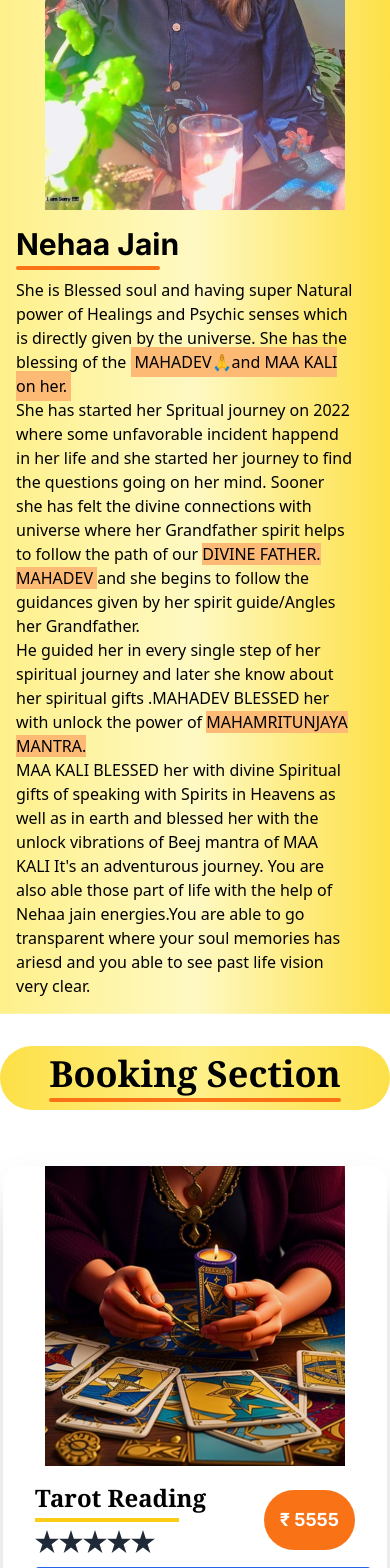
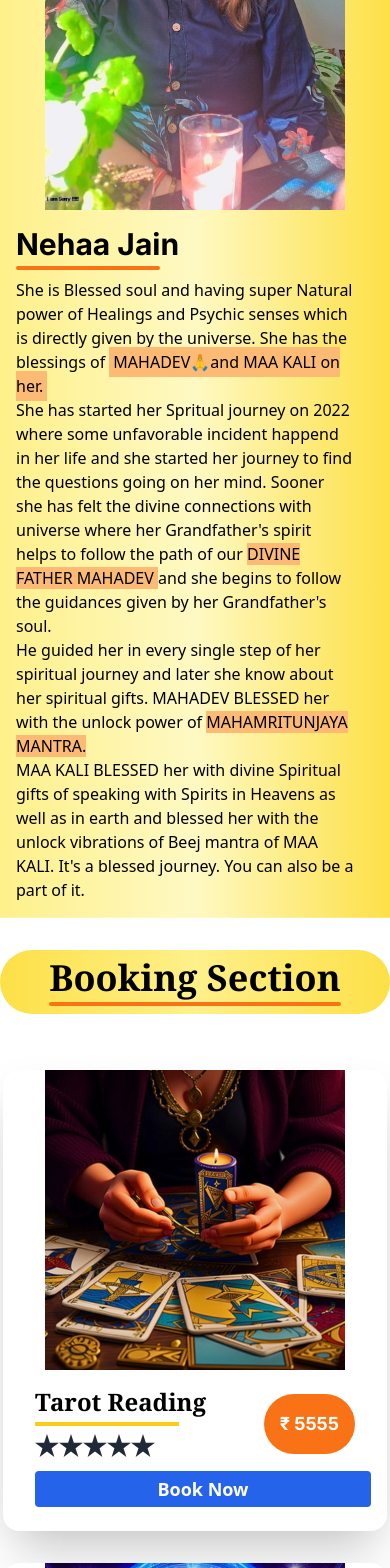
Before and after one commit to JainNeha7/astro, a Next.js app: page / in a window 390 px wide. Shown: the part 432-2000 px from the top of the page. Built offline with nearby package versions, Linux system fonts and the light colour scheme.

Commit message:
changes in cards

```diff
--- a/src/app/page.js
+++ b/src/app/page.js
@@ -15,8 +15,8 @@ export default function Home() {
         <div className="pr-5">
         <h1 className="font-bold text-3xl">Nehaa Jain</h1>
         <div className="w-36 h-1 border-b-4 border-orange-500 mt-1 rounded-2xl"></div>
-        <p className="font-sans font-medium mt-2 md:text-md lg:text-lg">She is Blessed soul and having super Natural power of Healings and Psychic senses which is directly given by the universe. She has the blessing of the <span className="bg-orange-300 p-1">MAHADEV🙏and MAA KALI on her.</span> <br/>
-        She has started her Spritual journey on 2022 where some unfavorable incident happend in her life and she started her journey to find the questions going on her mind. Sooner she has felt the divine connections with universe where her Grandfather spirit helps to follow the path of our <span className="bg-orange-300">DIVINE FATHER. MAHADEV </span>and she begins to follow the guidances given by her spirit guide/Angles her Grandfather.<br></br> He guided her in every single step of her spiritual journey and later she know about her spiritual gifts .MAHADEV BLESSED her with unlock the power of <span className="bg-orange-300">MAHAMRITUNJAYA MANTRA.</span><br/> MAA KALI BLESSED her with divine Spiritual gifts of speaking with Spirits in Heavens as well as in earth and blessed her with the unlock vibrations of Beej mantra of MAA KALI It's an adventurous journey. You are also able those part of life with the help of Nehaa jain energies.You are able to go transparent where your soul memories has ariesd and you able to see past life vision very clear.</p>
+        <p className="font-sans font-medium mt-2 md:text-md lg:text-lg">She is Blessed soul and having super Natural power of Healings and Psychic senses which is directly given by the universe. She has the blessings of <span className="bg-orange-300 p-1">MAHADEV🙏and MAA KALI on her.</span> <br/>
+        She has started her Spritual journey on 2022 where some unfavorable incident happend in her life and she started her journey to find the questions going on her mind. Sooner she has felt the divine connections with universe where her Grandfather's spirit helps to follow the path of our <span className="bg-orange-300">DIVINE FATHER MAHADEV </span>and she begins to follow the guidances given by her Grandfather's soul.<br></br> He guided her in every single step of her spiritual journey and later she know about her spiritual gifts. MAHADEV BLESSED her with the unlock power of <span className="bg-orange-300">MAHAMRITUNJAYA MANTRA.</span><br/> MAA KALI BLESSED her with divine Spiritual gifts of speaking with Spirits in Heavens as well as in earth and blessed her with the unlock vibrations of Beej mantra of MAA KALI. It's a blessed journey. You can also be a part of it.</p>
         </div>
 
         </div>
--- a/src/components/Achievements.jsx
+++ b/src/components/Achievements.jsx
@@ -30,7 +30,7 @@ function Achievements() {
     <img src="/achiever3.jpeg" className="w-80 h-90 mr-8 rounded-lg shadow-2xl" />
     <div>
 
-      <p className="py-6 font-semibold text-2xl">Best Indian Healer reward by Neha Jain</p>
+      <p className="py-6 font-semibold text-2xl">Received- "Best Healer Award" </p>
 
     </div>
   </div>
--- a/src/components/BookingSection.jsx
+++ b/src/components/BookingSection.jsx
@@ -47,10 +47,11 @@ function BookingSection() {
     <div className='border-b-4 mb-2 border-yellow-400 w-36 h-1'></div>
     <div className="rating ">
   <input type="radio" name="rating-1" className="mask mask-star" />
+  <input type="radio" name="rating-1" className="mask mask-star" checked />
   <input type="radio" name="rating-1" className="mask mask-star"  />
   <input type="radio" name="rating-1" className="mask mask-star"  />
-  <input type="radio" name="rating-1" className="mask mask-star" checked />
   <input type="radio" name="rating-1" className="mask mask-star" />
+  {/* <input type="radio" name="rating-1" className="mask mask-star" /> */}
   </div>
   </div>
   <div className=' '>
@@ -376,33 +377,6 @@ function BookingSection() {
 </div>
 {/* Another card */}
 
-<div className="card my-4 card-compact w-96 bg-base-100 shadow-2xl">
-  <figure><img src="/vasudha.png" alt="card" /></figure>
-
-  <div className="card-body ml-4">
-    <div className='flex justify-between'>
-<div>
-    <h2 className="card-title text-2xl font-serif font-bold">Vasudha Energy attachment</h2>
-    <div className='border-b-4 mb-2 border-yellow-400 w-36 h-1'></div>
-    <div className="rating ">
-  <input type="radio" name="rating-1" className="mask mask-star" />
-  <input type="radio" name="rating-1" className="mask mask-star"  />
-  <input type="radio" name="rating-1" className="mask mask-star"  />
-  <input type="radio" name="rating-1" className="mask mask-star" checked />
-  <input type="radio" name="rating-1" className="mask mask-star" />
-  </div>
-  </div>
-  <div className='flex-none '>
-  <div className='bg-orange-500 p-4 mr-4 mt-2 text-white font-bold text-lg rounded-full'>₹ 6,666</div>
-  </div>
-  </div>
-        <div className='bg-blue-600 hover:cursor-pointer hover:bg-yellow-300 rounded flex justify-center' onClick={()=>document.getElementById('my_modal_13').showModal()}>
-     <div  className='text-white p-1 font-semibold text-lg font-sans'>Book Now </div>
-   <Modal13/>
-    </div>
-  </div>
-</div>
-{/* Another card */}
 
 <div className="card my-4 card-compact w-96 bg-base-100 shadow-2xl">
   <figure><img src="/Anxietytreatments.png" alt="card" /></figure>
@@ -494,7 +468,7 @@ function BookingSection() {
   <div className="card-body ml-4">
     <div className='flex justify-between'>
 <div>
-    <h2 className="card-title text-2xl font-serif font-bold">CANCER Treatment</h2>
+    <h2 className="card-title text-2xl font-serif font-bold">Holistic Treatement for Physical Health</h2>
     <div className='border-b-4 mb-2 border-yellow-400 w-36 h-1'></div>
     <div className="rating ">
   <input type="radio" name="rating-1" className="mask mask-star" />
@@ -505,7 +479,7 @@ function BookingSection() {
   </div>
   </div>
   <div className='flex-none '>
-  <div className='bg-orange-500 p-4 mr-4 mt-2 text-white font-bold text-lg rounded-full'>₹ 7,777</div>
+  <div className='bg-orange-500 p-4 mr-4 mt-2 text-white font-bold text-lg rounded-full'>₹ 5555</div>
   </div>
   </div>
         <div className='bg-blue-600 hover:cursor-pointer hover:bg-yellow-300 rounded flex justify-center' onClick={()=>document.getElementById('my_modal_17').showModal()}>
@@ -515,7 +489,7 @@ function BookingSection() {
   </div>
 </div>
 {/* Another card */}
-<div className="card my-4 card-compact w-96 bg-base-100 shadow-2xl">
+<div className="card  my-4 card-compact w-96 bg-base-100 shadow-2xl">
   <figure><img src="/vasudha.png" alt="card" /></figure>
 
   <div className="card-body ml-4">
@@ -523,13 +497,13 @@ function BookingSection() {
 <div>
     <h2 className="card-title text-2xl font-serif font-bold">Vasudha & kuber energy</h2>
     <div className='border-b-4 mb-2 border-yellow-400 w-36 h-1'></div>
-    <div className="rating ">
+    <div className="rating">
   <input type="radio" name="rating-1" className="mask mask-star" />
-  <input type="radio" name="rating-1" className="mask mask-star"  />
-  <input type="radio" name="rating-1" className="mask mask-star"  />
   <input type="radio" name="rating-1" className="mask mask-star" checked />
   <input type="radio" name="rating-1" className="mask mask-star" />
-  </div>
+  <input type="radio" name="rating-1" className="mask mask-star" />
+  <input type="radio" name="rating-1" className="mask mask-star" />
+</div>
   </div>
   <div className='flex-none '>
   <div className='bg-orange-500 p-4 mr-4 mt-2 text-white font-bold text-lg rounded-full'>₹ 7,777</div>
@@ -554,9 +528,9 @@ function BookingSection() {
     <div className="rating ">
   <input type="radio" name="rating-1" className="mask mask-star" />
   <input type="radio" name="rating-1" className="mask mask-star"  />
+  <input type="radio" name="rating-1" className="mask mask-star" checked />
   <input type="radio" name="rating-1" className="mask mask-star"  />
-  <input type="radio" name="rating-1" className="mask mask-star" checked />
-  <input type="radio" name="rating-1" className="mask mask-star" />
+  <input type="radio" name="rating-1" className="mask mask-star " />
   </div>
   </div>
   <div className='flex-none '>
--- a/src/components/Modal17.jsx
+++ b/src/components/Modal17.jsx
@@ -8,8 +8,8 @@ function Modal17() {
 
 
   const [app, setApp] = React.useState({
-    Service:"CANCER Treatment",
-    price:"₹ 7777",
+    Service:"Holistic Treatement for Physical Health",
+    price:"₹ 5555",
     name:"",
     email:"",
     phone:"",
@@ -38,8 +38,8 @@ const handleForm = (e) => {
 
   // Clear the form data
   setApp({
-    Service:"CANCER Treatment",
-    price:"₹ 7777",
+    Service:"Holistic Treatement for Physical Health",
+    price:"₹ 5555",
     name: '',
     email: '',
     phone: '',
@@ -56,8 +56,8 @@ const handleForm = (e) => {
       {/* if there is a button in form, it will close the modal */}
       <button className="btn btn-sm btn-circle btn-ghost absolute right-2 top-2">✕</button>
     </form>
-    <h3 className="font-bold text-lg">CANCER Treatment</h3>
-    <p className="py-4">Cancer treatment for a healer 🩺✨ involves a combination of therapies like surgery 🏥, chemotherapy 💉, radiation therapy ☢️, targeted therapy 🎯, and immunotherapy 💪. The goal is to remove or destroy cancer cells while minimizing harm to healthy cells, allowing the healer to focus on their own well-being and recovery. 🌟
+    <h3 className="font-bold text-lg">Holistic Treatement for Physical Health</h3>
+    <p className="py-4">After consultation, ma'am will check the aura and identify the root cause of the patient's problem to determine further holistic treatments.
 </p>
 
    <div> <form onSubmit={handleForm} className='space-y-4'>
```
